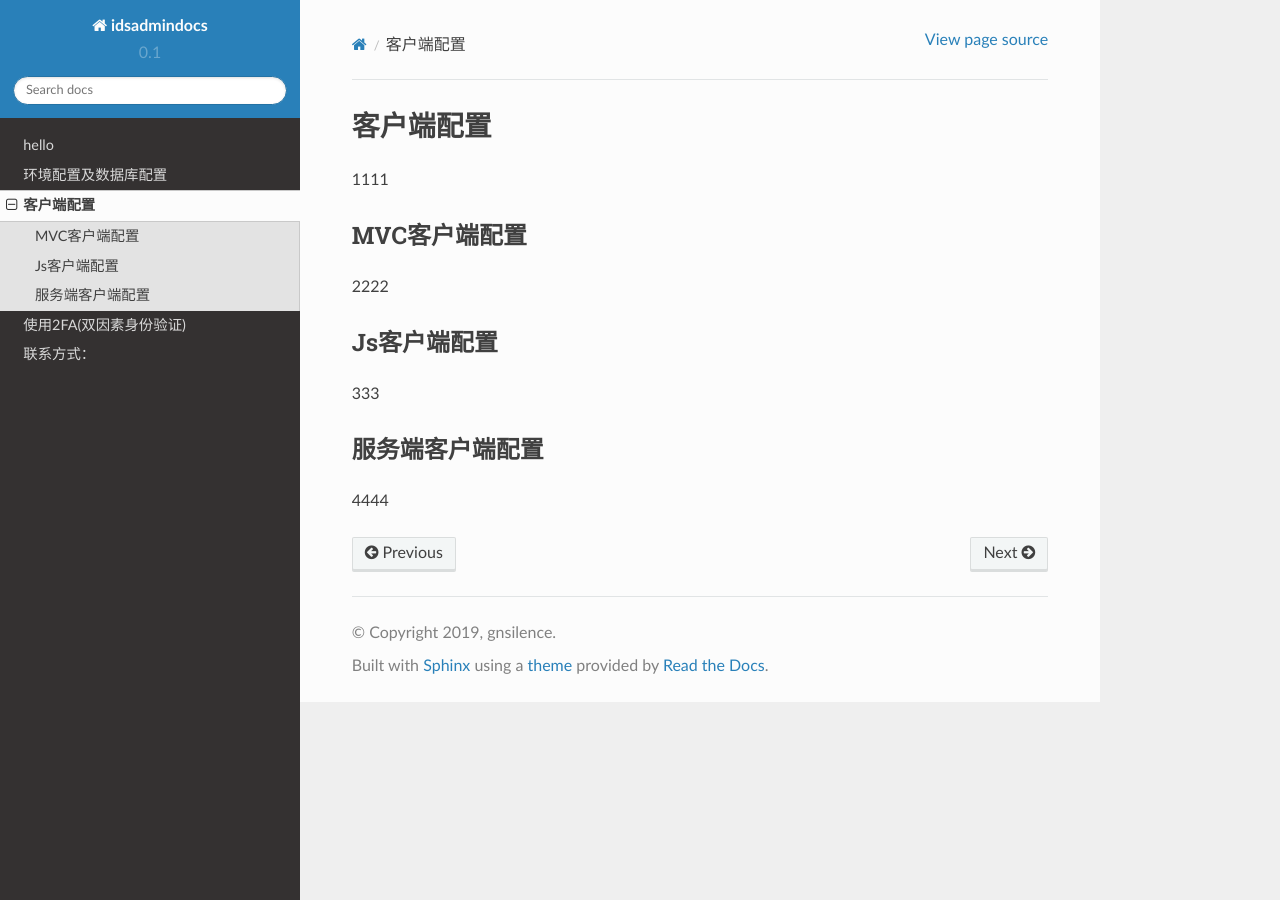
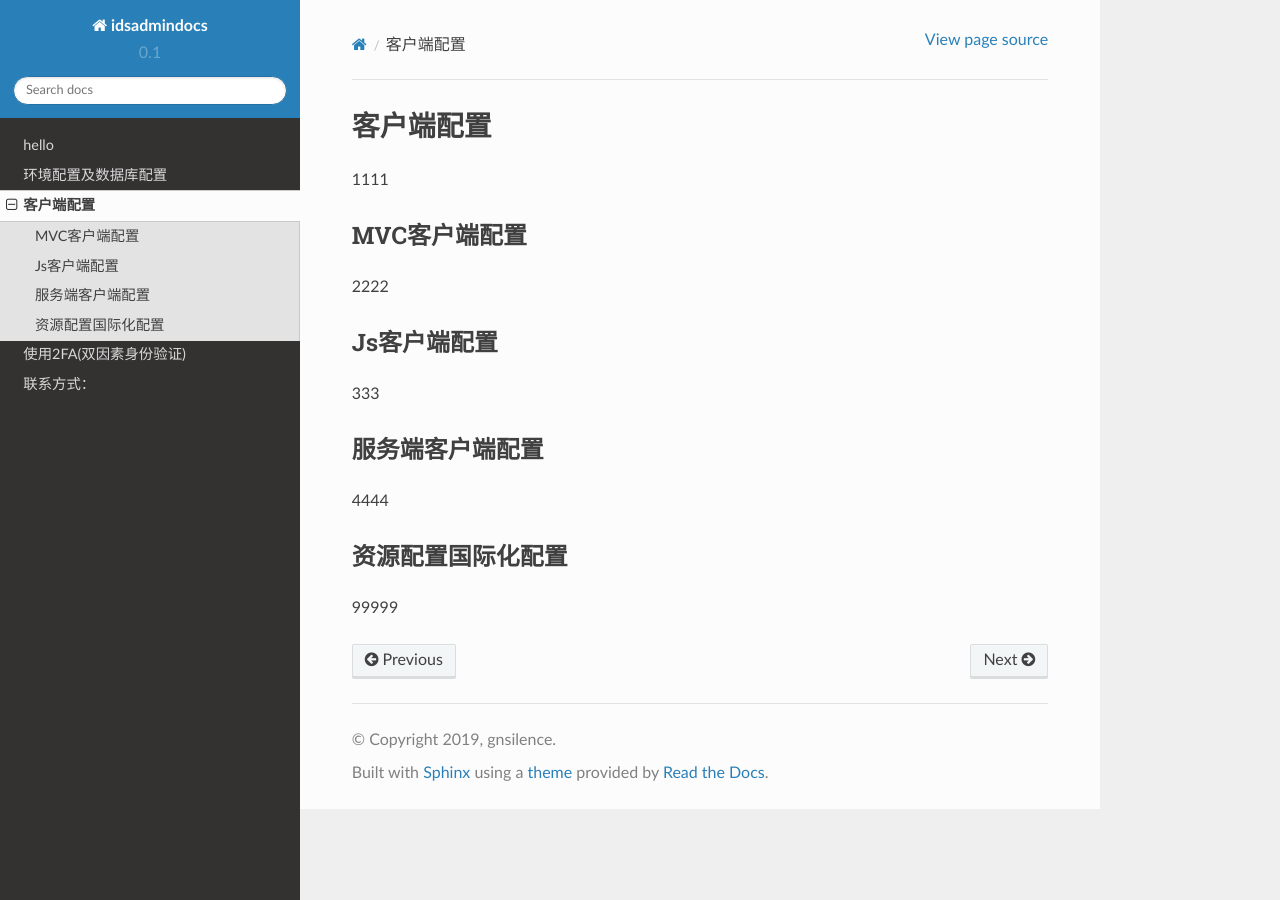
Before and after one commit to gnsilence/id4admindocs, a Sphinx documentation site: the page built from source/id4-02.md, in a window 1280 px wide. Built offline with Sphinx 7.4.7 and the Read the Docs theme 2.0.0, drawn with Linux system fonts in a browser that asks for light colours.

Commit message:
更新文档

```diff
--- a/source/id4-02.md
+++ b/source/id4-02.md
@@ -6,3 +6,5 @@
 333
 ## 服务端客户端配置
 4444
+## 资源配置国际化配置
+99999
```
Also changed, not shown: source/id4-01.md (+4 -0 lines), source/other/about.md (line endings or trailing spaces).
